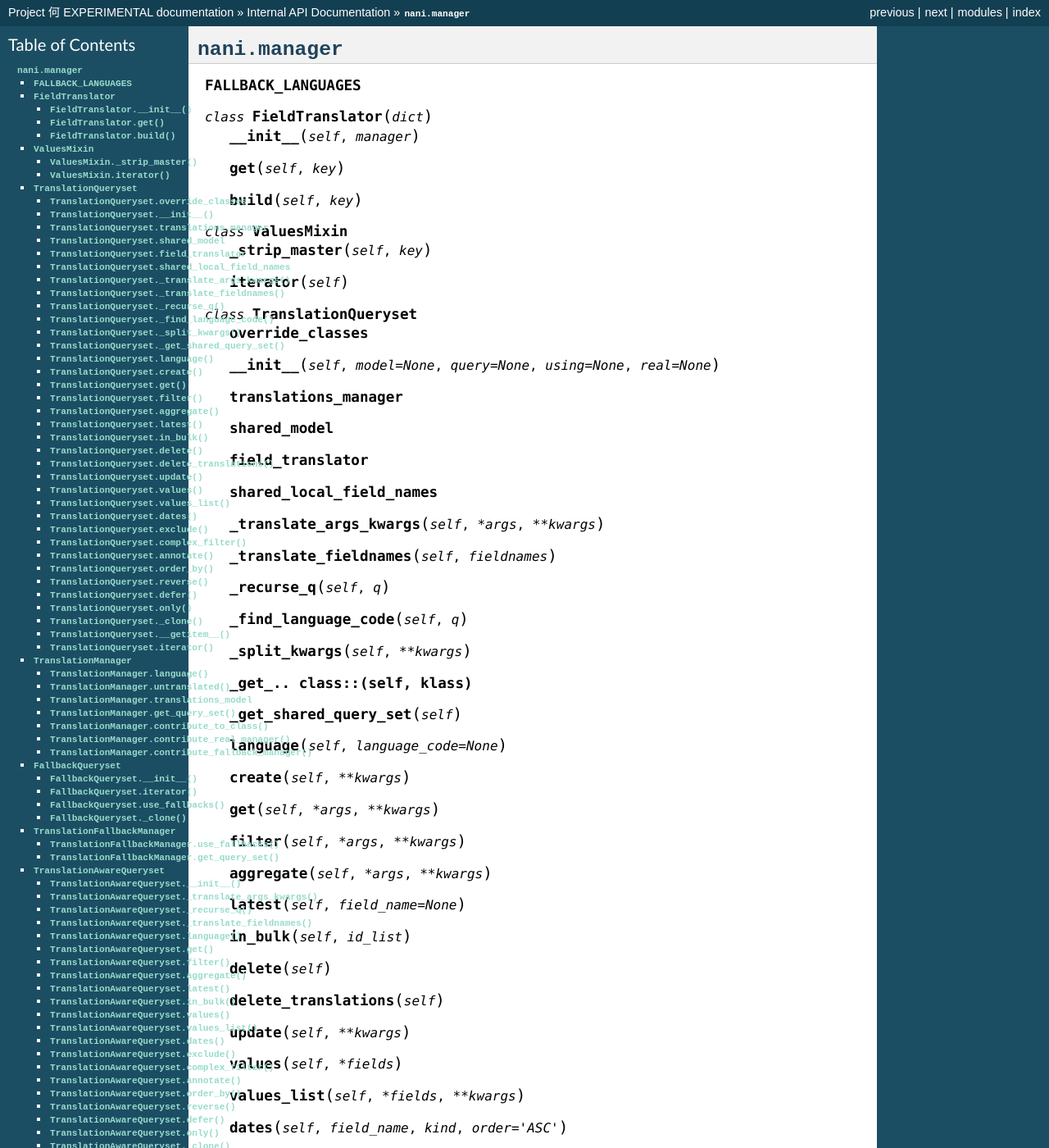
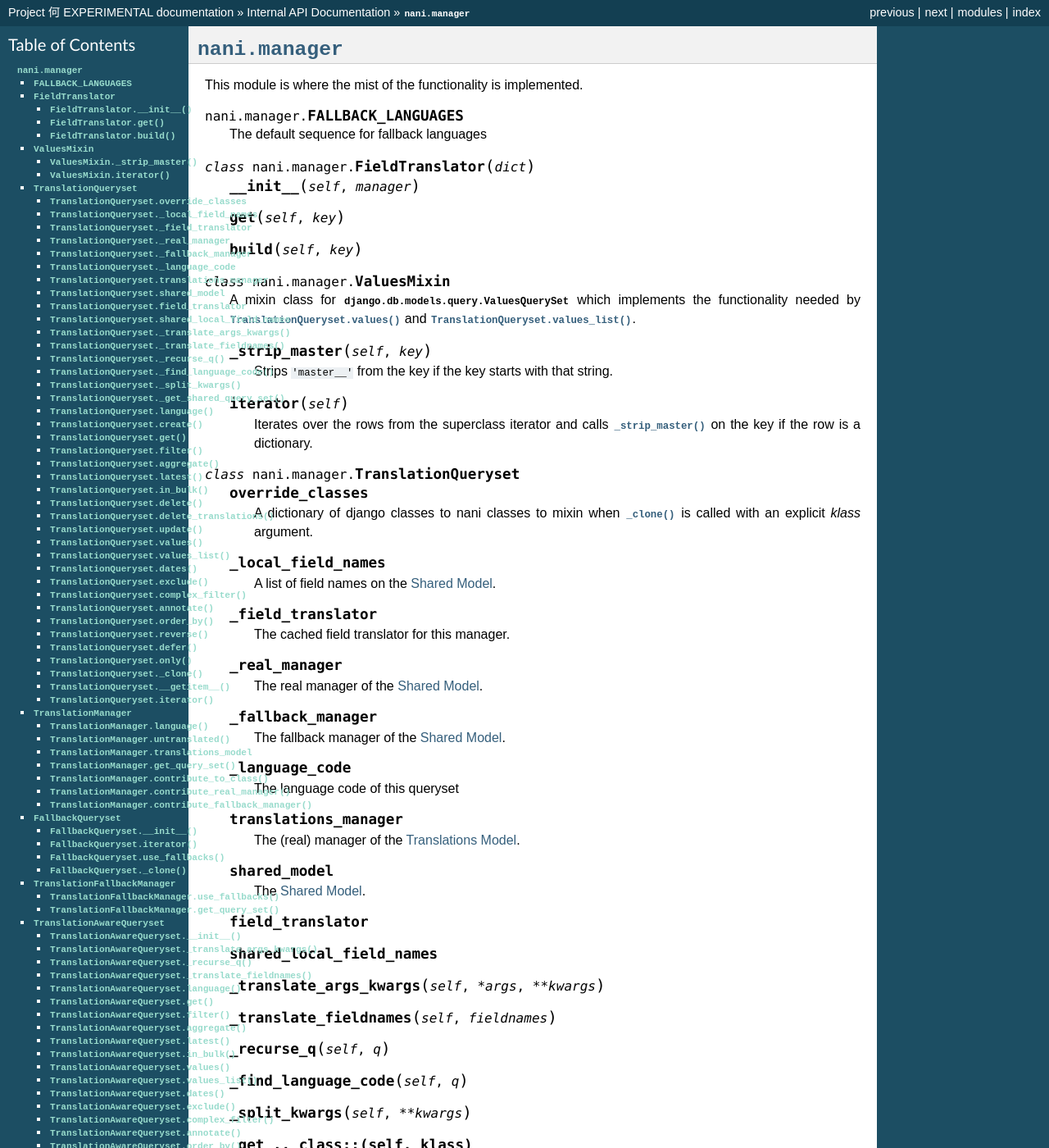
Before and after one commit to KristianOellegaard/django-hvad, a Sphinx documentation site: the page built from docs/internal/manager.rst, in a window 1280 px wide and 1400 px high. Shown: the whole window at 82% size. Built offline with Sphinx 7.4.7, drawn with Linux system fonts in a browser that asks for light colours; some of the changed text lies outside the part shown.

Commit message:
Added missing ..module:: directives to internal docs started work on manager internal docs

```diff
--- a/docs/internal/exceptions.rst
+++ b/docs/internal/exceptions.rst
@@ -2,6 +2,7 @@
 :mod:`nani.exceptions`
 ######################
 
+.. module:: nani.exceptions
 
 .. exception:: WrongManager
 
--- a/docs/internal/manager.rst
+++ b/docs/internal/manager.rst
@@ -2,7 +2,14 @@
 :mod:`nani.manager`
 ###################
 
+.. module:: nani.manager
+
+This module is where the mist of the functionality is implemented.
+
 .. data:: FALLBACK_LANGUAGES
+
+    The default sequence for fallback languages
+
 
 .. class:: FieldTranslator(dict)
 
@@ -15,19 +22,54 @@
 
 .. class:: ValuesMixin
 
+    A mixin class for :class:`django.db.models.query.ValuesQuerySet` which
+    implements the functionality needed by :meth:`TranslationQueryset.values`
+    and :meth:`TranslationQueryset.values_list`.
+
     .. method:: _strip_master(self, key)
 
+        Strips ``'master__'`` from the key if the key starts with that string.
+
     .. method:: iterator(self)
+
+        Iterates over the rows from the superclass iterator and calls
+        :meth:`_strip_master` on the key if the row is a dictionary.
+
 
 .. class:: TranslationQueryset
 
     .. attribute:: override_classes
 
-    .. method:: __init__(self, model=None, query=None, using=None, real=None)
+        A dictionary of django classes to nani classes to mixin when
+        :meth:`_clone` is called with an explicit *klass* argument.
+
+    .. attribute:: _local_field_names
+
+        A list of field names on the :term:`Shared Model`.
+
+    .. attribute:: _field_translator
+
+        The cached field translator for this manager.
+
+    .. attribute:: _real_manager
+
+        The real manager of the :term:`Shared Model`.
+
+    .. attribute:: _fallback_manager
+
+        The fallback manager of the :term:`Shared Model`.
+
+    .. attribute:: _language_code
+
+        The language code of this queryset
 
     .. attribute:: translations_manager
 
+        The (real) manager of the :term:`Translations Model`.
+
     .. attribute:: shared_model
+
+        The :term:`Shared Model`.
 
     .. attribute:: field_translator
 
--- a/docs/internal/models.rst
+++ b/docs/internal/models.rst
@@ -2,6 +2,7 @@
 :mod:`nani.models`
 ##################
 
+.. module:: nani.models
 
 .. function:: create_translations_model(model, related_name, meta, **fields)
 
--- a/docs/internal/utils.rst
+++ b/docs/internal/utils.rst
@@ -1,6 +1,8 @@
 #################
 :mod:`nani.utils`
 #################
+
+.. module:: nani.utils
 
 .. function:: combine(trans)
 
```
Also changed, not shown: docs/internal/forms.rst (+23 -0 lines), docs/public/models.rst (+20 -0 lines), 1 other file.
